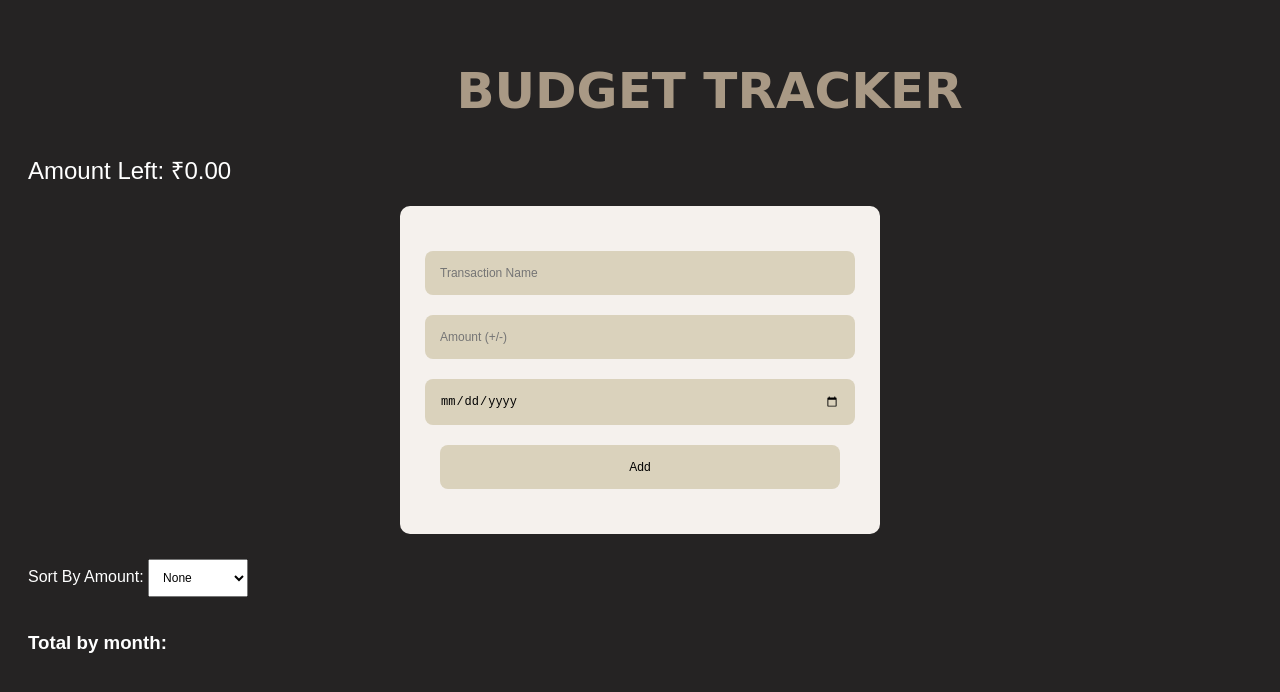
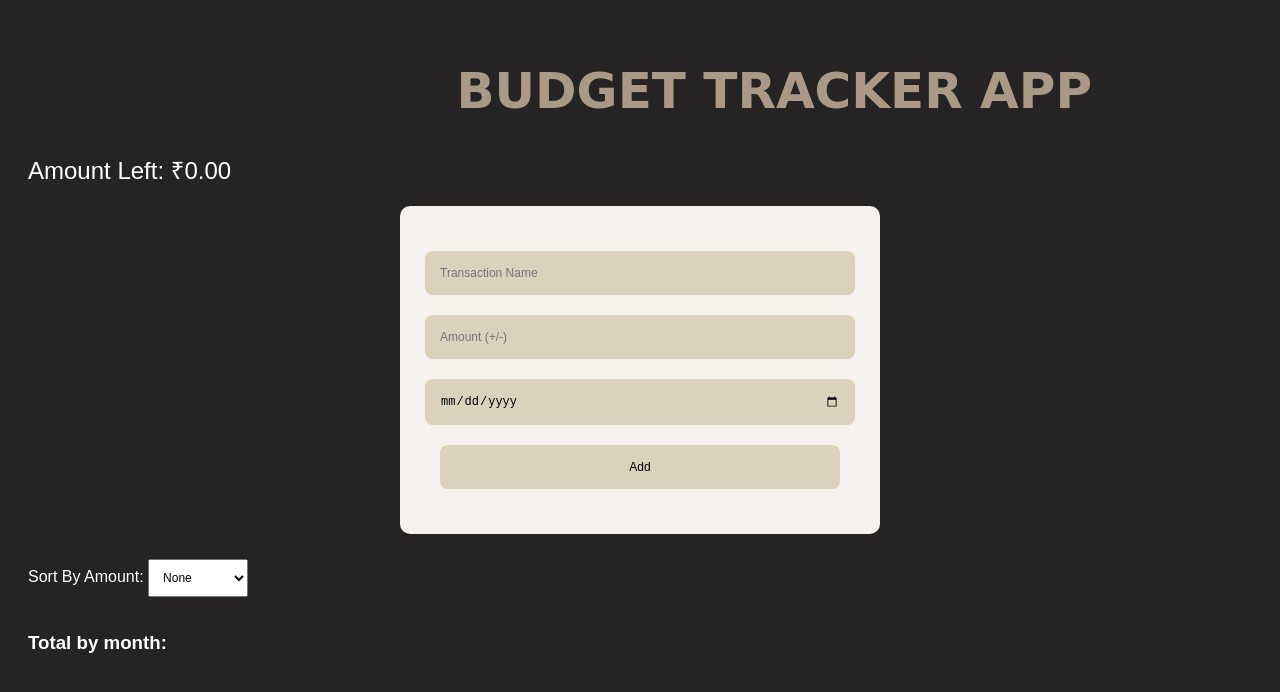
Before and after one commit to Harshpreet1729/BudgetTracker, a plain HTML site: page index.html in a window 1280 px wide. Drawn offline with Linux system fonts and the light colour scheme.

Commit message:
chnaged the title

```diff
--- a/index.html
+++ b/index.html
@@ -7,7 +7,7 @@
     <link rel="stylesheet" href="style.css">
 </head>
 <body>
-    <h1>BUDGET TRACKER</h1>
+    <h1>BUDGET TRACKER APP</h1>
 
     <div id="balance">Amount left:₹1000</div>
 
```
